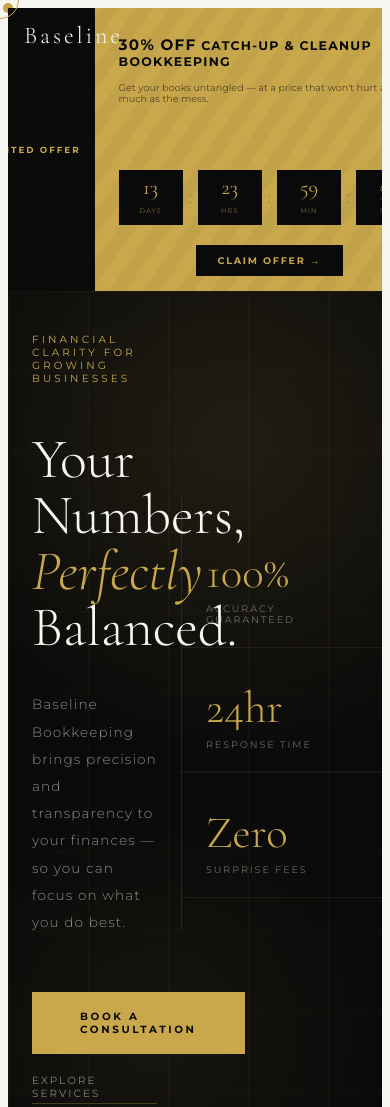
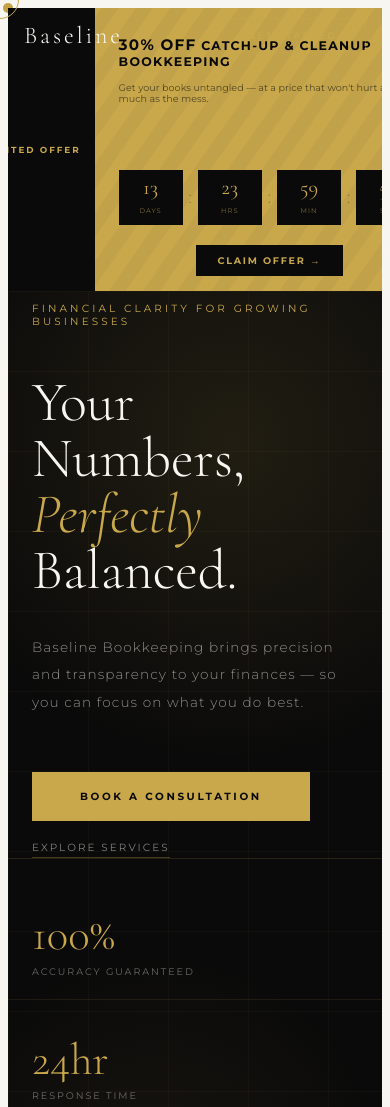
Before and after one commit to Charlacooper/Baseline-Bookkeeping, a plain HTML site: page index.html in a window 390 px wide. Shown: the top 1107 px of the page. Drawn offline with nearby package versions, Linux system fonts and the light colour scheme.

Commit message:
Refactor hero-stat padding and layout for responsiveness

```diff
--- a/index.html
+++ b/index.html
@@ -90,12 +90,18 @@
 .btn-ghost { font-size: 0.65rem; letter-spacing: 0.2em; text-transform: uppercase; color: rgba(248,246,241,0.5); text-decoration: none; border-bottom: 1px solid rgba(201,168,76,0.3); padding-bottom: 3px; transition: color 0.3s, border-color 0.3s; }
 .btn-ghost:hover { color: var(--gold); border-color: var(--gold); }
 .hero-stat-bar { position: relative; display: grid; grid-template-columns: 1fr; gap: 1rem; padding: 2rem 0; border-left: 1px solid rgba(201,168,76,0.15); margin-top: 0; flex-shrink: 0; width: 200px; }
-  .hero-stat { padding: 36px 60px; border-right: 1px solid rgba(201,168,76,0.1); }
-  .hero-stat:last-child { border-right: none; }
-  .stat-number { font-family: 'Cormorant Garamond', serif; font-size: 2.8rem; font-weight: 300; color: var(--gold); line-height: 1; margin-bottom: 8px; }
-  .stat-label { font-size: 0.6rem; letter-spacing: 0.2em; text-transform: uppercase; color: rgba(248,246,241,0.4); }
+.hero-stat { padding: 36px 24px; }
+.stat-number { font-family: 'Cormorant Garamond', serif; font-size: 2.8rem; font-weight: 300; color: var(--gold); line-height: 1; margin-bottom: 8px; }
+.stat-label { font-size: 0.6rem; letter-spacing: 0.2em; text-transform: uppercase; color: rgba(248,246,241,0.4); }
 
-  /* ── ABOUT ── */
+@media (max-width: 960px) {
+  .hero { flex-direction: column; justify-content: flex-end; }
+  .hero-content { padding: 120px 24px 40px; }
+  .hero-stat-bar { width: 100%; border-left: none; border-top: 1px solid rgba(201,168,76,0.15); grid-template-columns: repeat(3, 1fr); }
+  .hero-stat { padding: 22px 16px; }
+}
+
+/* ── ABOUT ── */
   .about-section { padding: 140px 60px; }
   .about-inner { max-width: 1200px; margin: 0 auto; display: grid; grid-template-columns: 1fr 1fr; gap: 100px; align-items: center; }
   .section-label { font-size: 0.6rem; letter-spacing: 0.3em; text-transform: uppercase; color: var(--gold); margin-bottom: 18px; }
```
